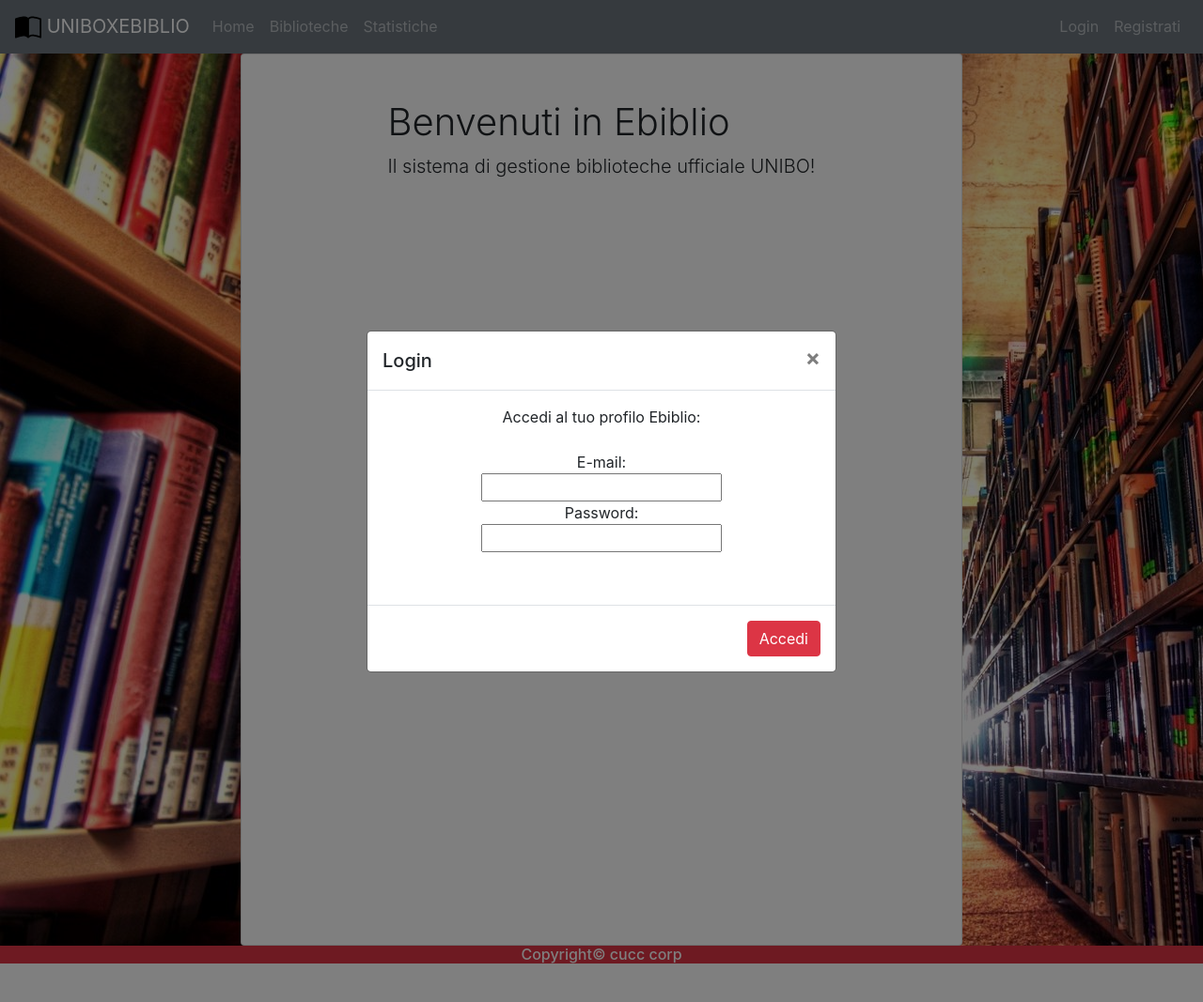
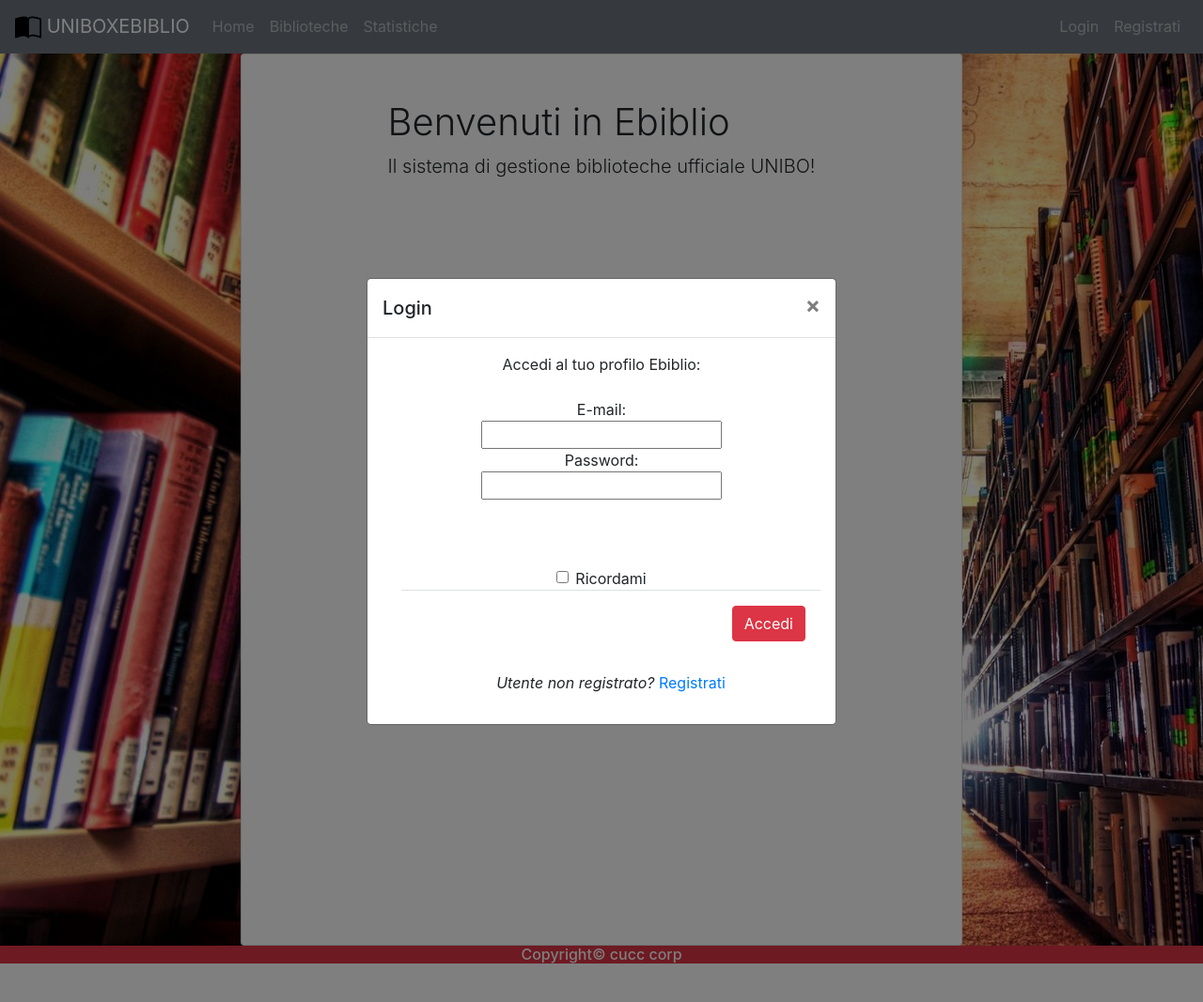
Before and after one commit to ValerioJiang/Ebiblio_Progetto, a PHP site: page /ebiblio/ in a window 1280 px wide, after a click on "Login". Shown: the whole page at 94% size. Run offline with PHP 8.4, Linux system fonts and the light colour scheme.

Commit message:
modifica pop-up login

```diff
--- a/main_partials/menu.php
+++ b/main_partials/menu.php
@@ -60,9 +60,20 @@
                     <input type="text" name="password" size="20" maxlength="50"/><br>
                     <br>
                 </div>
+
+                <div class="form-check m-3 text-center">
+                    <label class="form-check-label">
+                        <input type="checkbox" class="form-check-input" value=""> Ricordami <!--diminuire distanza --->
+                    </label>
+                <div>
+
                 <div class="modal-footer">
                     <button type="button" class="btn btn-danger" href ="#">Accedi</button>
+                </div>
 
+
+                <div class="m-3">
+                    <em>Utente non registrato? </em> <a href="#">Registrati</a>
                 </div>
                 </div>
             </div>
```
